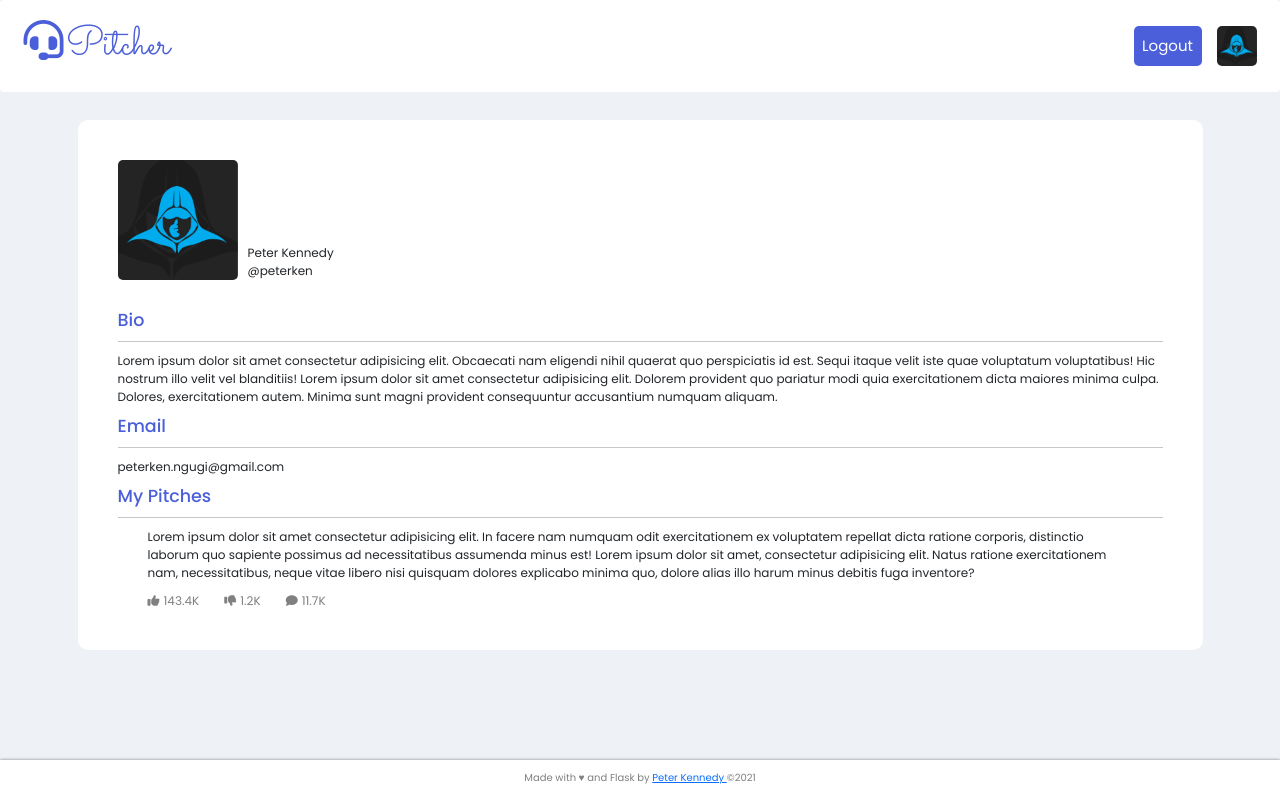
After one commit to peterken674/pitcher, a Flask app: page /profile in a window 1280 px wide. The commit adds this page. Run offline with Flask 2, Linux system fonts and the light colour scheme; some libraries are stand-ins or nearby versions.

Commit message:
Basic UI complete.

```diff
--- a/app/main/views.py
+++ b/app/main/views.py
@@ -15,3 +15,8 @@ def index():
 def pitch():
 
     return render_template('comments.html')
+
+@main.route('/profile')
+def profile():
+
+    return render_template('profile.html')
--- a/app/static/css/style.css
+++ b/app/static/css/style.css
@@ -318,10 +318,6 @@ body {
   margin-right: 0.4rem;
 }
 
-.pitch .pitch-footer .likes {
-  color: #F199F2;
-}
-
 .comments-div {
   margin-left: -1.2rem;
 }
@@ -333,4 +329,46 @@ body {
 .comment-body .comment-content {
   font-size: 1.2rem;
 }
+
+.profile-content {
+  margin-top: 15vh;
+  background-color: white;
+  border-radius: 1rem;
+  padding: 4rem;
+  font-size: 1.2rem;
+}
+
+.profile-content .profile-header {
+  display: -webkit-box;
+  display: -ms-flexbox;
+  display: flex;
+  -webkit-box-orient: horizontal;
+  -webkit-box-direction: normal;
+      -ms-flex-direction: row;
+          flex-direction: row;
+  -webkit-box-align: end;
+      -ms-flex-align: end;
+          align-items: flex-end;
+  margin-bottom: 3rem;
+}
+
+.profile-content .profile-header > div {
+  margin-right: 1rem;
+}
+
+.profile-content h3 {
+  color: #4A5FD9;
+}
+
+#dp img {
+  height: 12rem;
+  width: 12rem;
+  -o-object-fit: cover;
+     object-fit: cover;
+  border-radius: 0.5rem;
+}
+
+.ftr-highlight {
+  color: #F199F2;
+}
 /*# sourceMappingURL=style.css.map */
--- a/app/static/css/style.scss
+++ b/app/static/css/style.scss
@@ -259,9 +259,6 @@ body {
                 margin-right: 0.4rem;
             }
         }
-        .likes{
-            color: $secondary-color;
-        }
     }
 }
 
@@ -274,3 +271,36 @@ body {
         font-size: 1.2rem;
     }
 }
+
+// Profile
+.profile-content{
+    margin-top: 15vh;
+    background-color: white;
+    border-radius: 1rem;
+    padding: 4rem;
+    font-size: 1.2rem;
+    .profile-header{
+        display: flex;
+        flex-direction: row;
+        align-items: flex-end;
+        margin-bottom: 3rem;
+        &>div{
+            margin-right: 1rem;
+        }
+    }
+    h3{
+        color: $primary-color;
+    }
+}
+
+#dp img{
+    height: 12rem;
+    width: 12rem;
+    object-fit: cover;
+    border-radius: 0.5rem;
+}
+
+// Footer selected.
+.ftr-highlight{
+    color: $secondary-color;
+}
--- a/app/templates/comments.html
+++ b/app/templates/comments.html
@@ -1,5 +1,5 @@
 {% extends 'index.html' %} {% block pitches %} {{ super() }}
-<div class="pitch p-4 my-3">
+<div class="pitch p-4 mb-3">
     <div class="pitch-header">
         <div class="dp-div">
             <img src="{{url_for('static', filename='img/joey.jpg')}}" />
--- a/app/templates/home.html
+++ b/app/templates/home.html
@@ -44,7 +44,7 @@
 						</p>
 					</div>
 					<div class="pitch-footer">
-						<div class="likes">
+						<div class="likes ftr-highlight">
 							<div class="thumbs-up">
 								<i class="fas fa-thumbs-up"></i>
 							</div>
@@ -143,7 +143,7 @@
 						</p>
 					</div>
 					<div class="pitch-footer">
-						<div class="likes">
+						<div class="likes ftr-highlight">
 							<div class="thumbs-up">
 								<i class="fas fa-thumbs-up"></i>
 							</div>
--- /dev/null
+++ b/app/templates/profile.html
@@ -0,0 +1,58 @@
+{% extends 'base.html' %}{% block main %} {{ super() }}
+
+<div class="container">
+    <div class="profile-content">
+        <div class="profile-header">
+            <div id="dp">
+                <img src="{{url_for('static', filename='img/peterken.jpg')}}" />
+            </div>
+            <div id="names">
+                <div id="full-name">Peter Kennedy</div>
+                <div id="username">@peterken</div>
+            </div>
+        </div>
+        <div id="bio">
+            <h3>Bio</h3>
+            <hr>
+            <p>Lorem ipsum dolor sit amet consectetur adipisicing elit. Obcaecati nam eligendi nihil quaerat quo perspiciatis id est. Sequi itaque velit iste quae voluptatum voluptatibus! Hic nostrum illo velit vel blanditiis! Lorem ipsum dolor sit amet consectetur adipisicing elit. Dolorem provident quo pariatur modi quia exercitationem dicta maiores minima culpa. Dolores, exercitationem autem. Minima sunt magni provident consequuntur accusantium numquam aliquam.</p>
+        </div>
+
+        <div id="email">
+            <h3>Email</h3>
+            <hr>
+            <p>peterken.ngugi@gmail.com</p>
+        </div>
+
+        <div id="pitches">
+            <h3>My Pitches</h3>
+            <hr>
+            <div class="pitch">
+                <div class="pitch-content">
+                    <p>Lorem ipsum dolor sit amet consectetur adipisicing elit. In facere nam numquam odit exercitationem ex voluptatem repellat dicta ratione corporis, distinctio laborum quo sapiente possimus ad necessitatibus assumenda minus est! Lorem ipsum dolor sit amet, consectetur adipisicing elit. Natus ratione exercitationem nam, necessitatibus, neque vitae libero nisi quisquam dolores explicabo minima quo, dolore alias illo harum minus debitis fuga inventore?</p>
+                </div>
+                <div class="pitch-footer">
+						<div class="likes">
+							<div class="thumbs-up">
+								<i class="fas fa-thumbs-up"></i>
+							</div>
+							<div class="likes-count">143.4K</div>
+						</div>
+						<div class="dislikes">
+							<div class="thumbs-down">
+								<i class="fas fa-thumbs-down"></i>
+							</div>
+							<div class="dislikes-count">1.2K</div>
+						</div>
+						<div class="comments">
+							<div>
+								<i class="fas fa-comment"></i>
+							</div>
+							<div>11.7K</div>
+						</div>
+					</div>
+            </div>
+        </div>
+    </div>
+</div>
+
+{% endblock %}
```
Also changed, not shown: 1 other file.
